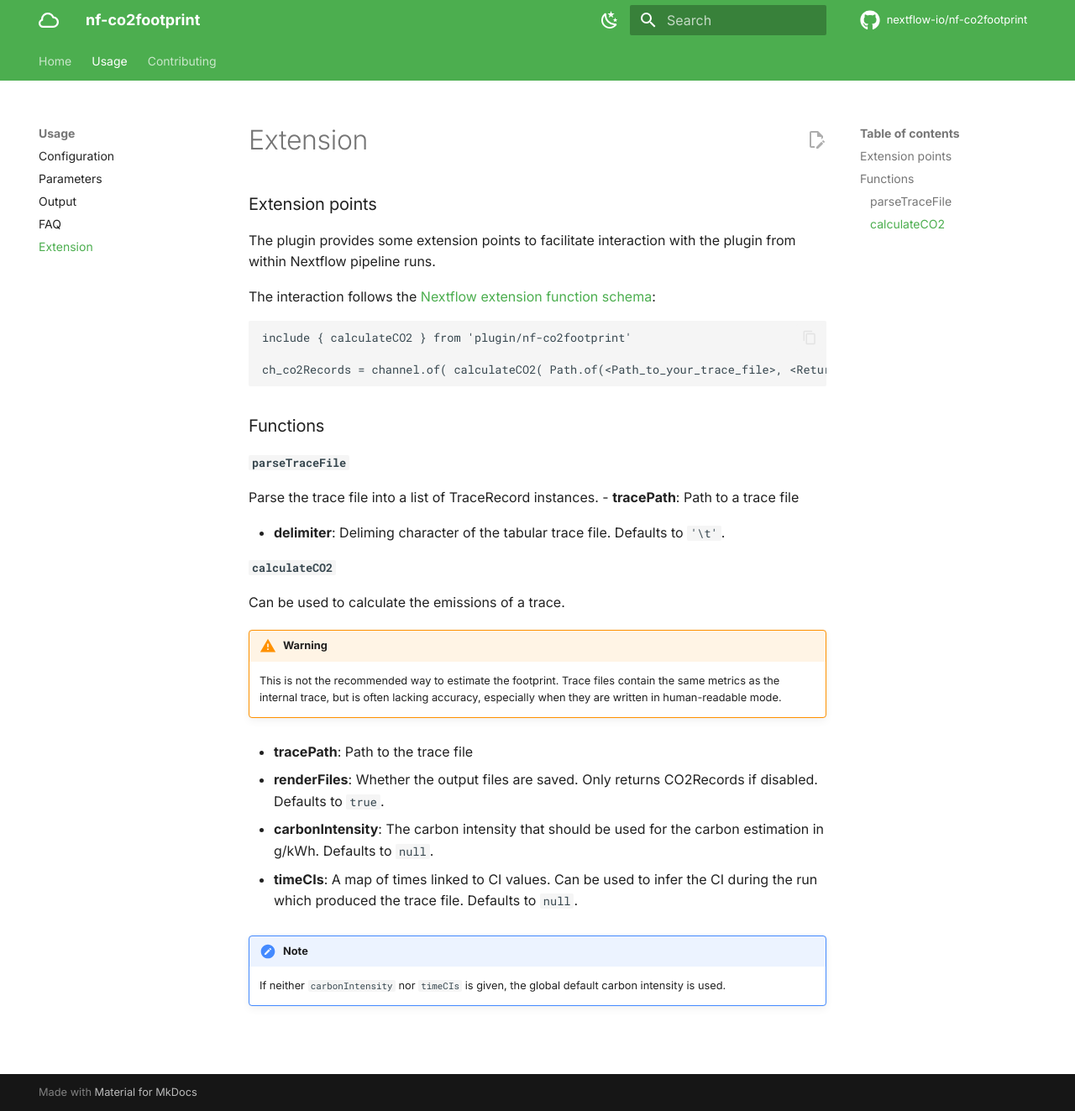
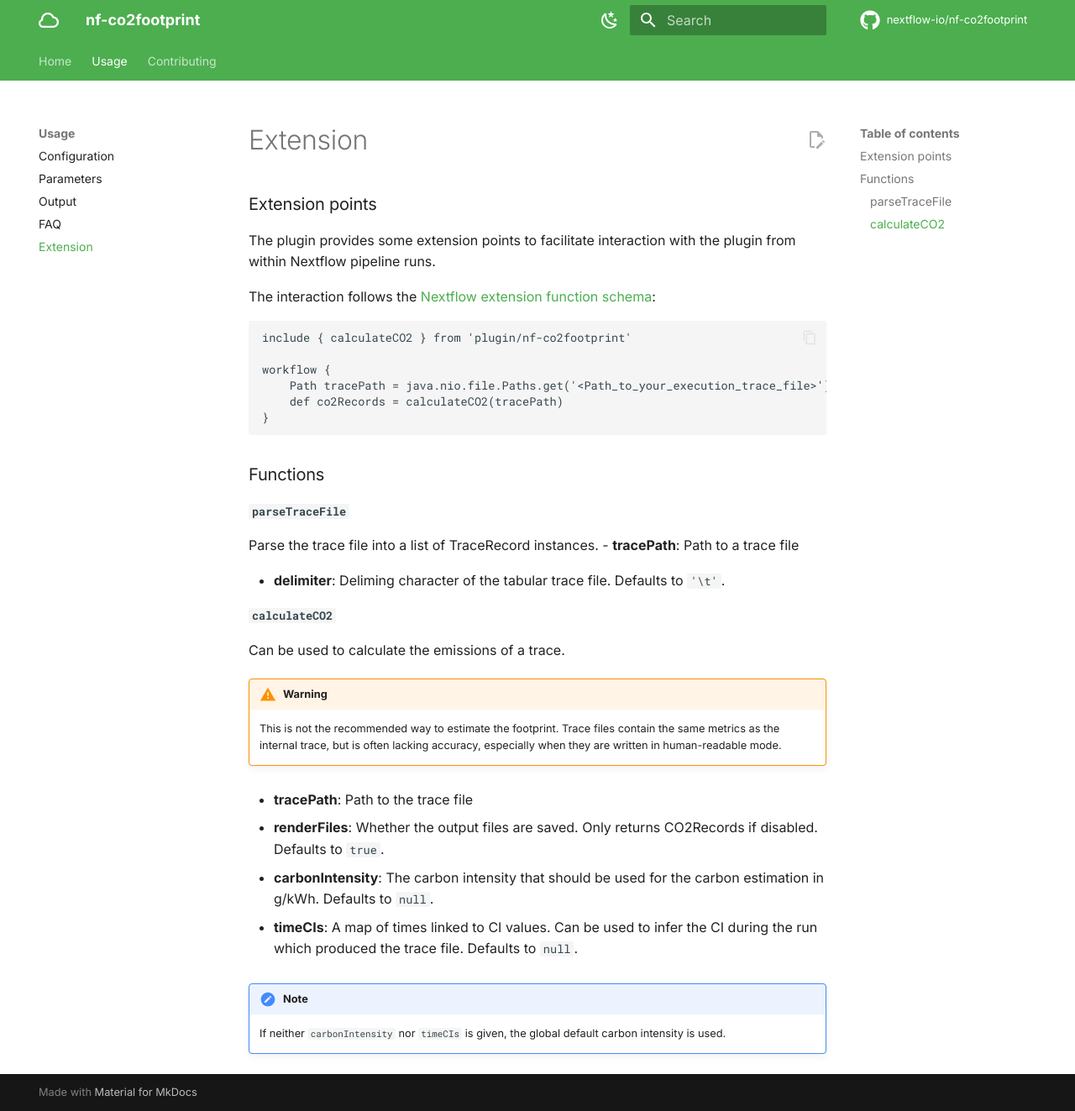
Before and after one commit to nextflow-io/nf-co2footprint, an MkDocs documentation site: the page built from docs/usage/extension.md, in a window 1280 px wide and 1323 px high. Shown: the whole window at 84% size. Built offline with MkDocs 1.6.1 and Material for MkDocs 9.7.7, drawn with Linux system fonts in a browser that asks for light colours; comment, search, counter and statistics services are not loaded.

Commit message:
Documentation: Changed docs to fit real workflow example
Signed-off-by: Josua Carl <josua.carl@uni-tuebingen.de>

````diff
--- a/docs/usage/extension.md
+++ b/docs/usage/extension.md
@@ -5,7 +5,10 @@ The interaction follows the [Nextflow extension function schema](https://nextflo
 ```Nextflow
 include { calculateCO2 } from 'plugin/nf-co2footprint'
 
-ch_co2Records = channel.of( calculateCO2( Path.of(<Path_to_your_trace_file>, <Return_files>, <CI>) ) )
+workflow {
+    Path tracePath = java.nio.file.Paths.get('<Path_to_your_execution_trace_file>')
+    def co2Records = calculateCO2(tracePath)
+}
 ```
 
 ### Functions
````
